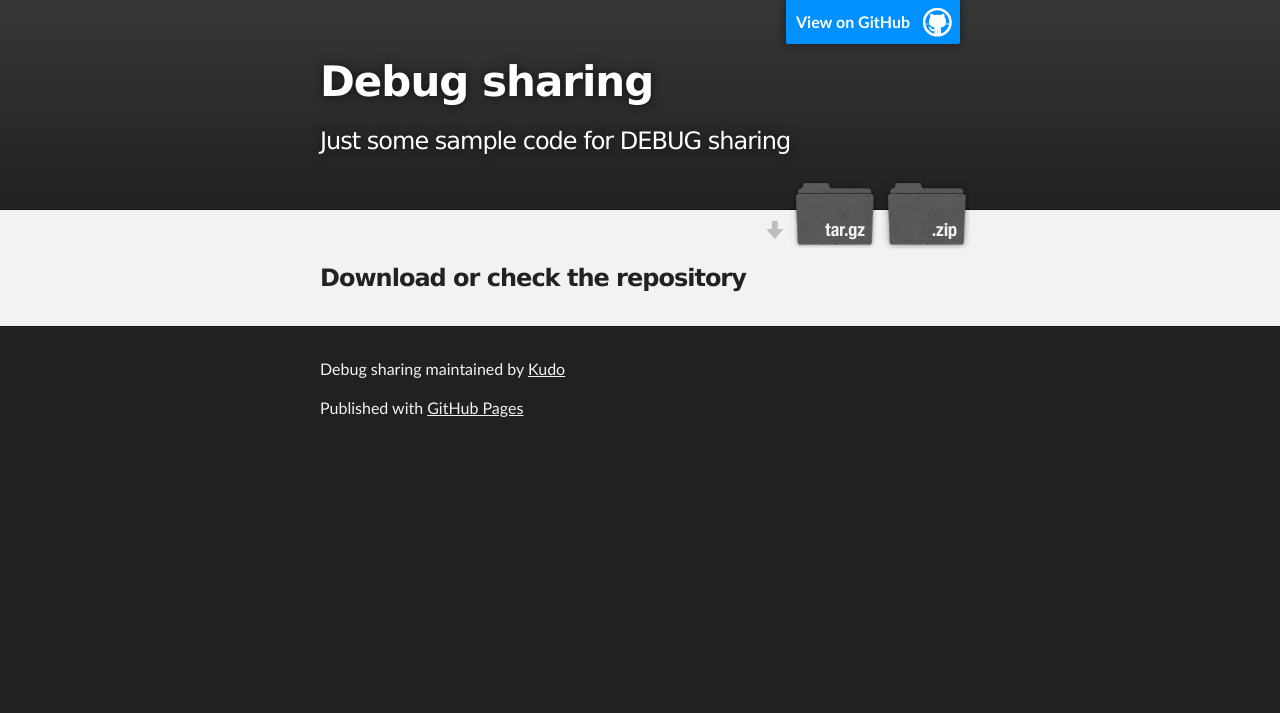
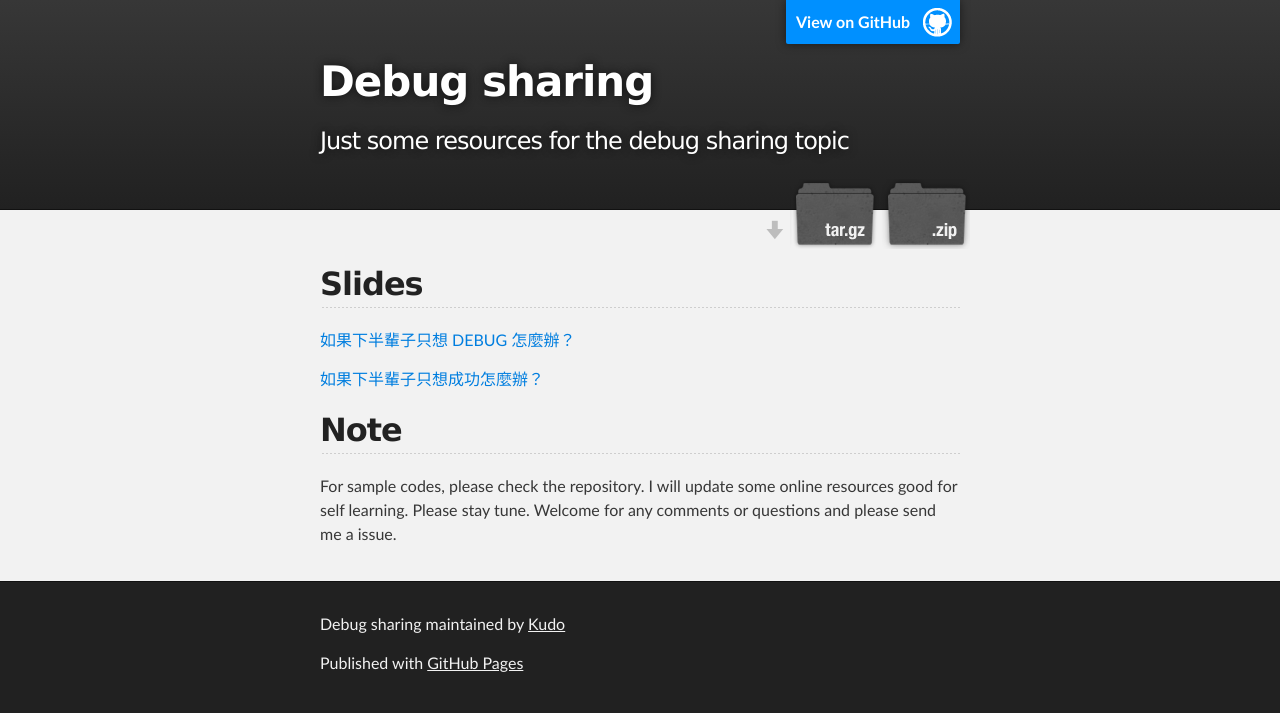
Before and after one commit to Kudo/DEBUG_sharing, a plain HTML site: page index.html in a window 1280 px wide. Drawn offline with Linux system fonts and the light colour scheme.

Commit message:
Create gh-pages branch via GitHub

```diff
--- a/index.html
+++ b/index.html
@@ -4,7 +4,7 @@
   <head>
     <meta charset='utf-8'>
     <meta http-equiv="X-UA-Compatible" content="chrome=1">
-    <meta name="description" content="Debug sharing : Just some sample code for DEBUG sharing">
+    <meta name="description" content="Debug sharing : Just some resources for the debug sharing topic">
 
     <link rel="stylesheet" type="text/css" media="screen" href="stylesheets/stylesheet.css">
 
@@ -19,7 +19,7 @@
           <a id="forkme_banner" href="https://github.com/Kudo/DEBUG_sharing">View on GitHub</a>
 
           <h1 id="project_title">Debug sharing</h1>
-          <h2 id="project_tagline">Just some sample code for DEBUG sharing</h2>
+          <h2 id="project_tagline">Just some resources for the debug sharing topic</h2>
 
             <section id="downloads">
               <a class="zip_download_link" href="https://github.com/Kudo/DEBUG_sharing/zipball/master">Download this project as a .zip file</a>
@@ -31,8 +31,20 @@
     <!-- MAIN CONTENT -->
     <div id="main_content_wrap" class="outer">
       <section id="main_content" class="inner">
-        <h3>
-<a id="download-or-check-the-repository" class="anchor" href="#download-or-check-the-repository" aria-hidden="true"><span class="octicon octicon-link"></span></a>Download or check the repository</h3>
+        <h2>
+<a id="slides" class="anchor" href="#slides" aria-hidden="true"><span class="octicon octicon-link"></span></a>Slides</h2>
+
+<p><a href="https://speakerdeck.com/kudochien/ru-guo-xia-ban-bei-zi-zhi-xiang-debug-zen-mo-ban">如果下半輩子只想 DEBUG 怎麼辦？</a></p>
+
+<p><a href="https://speakerdeck.com/kudochien/ru-guo-xia-ban-bei-zi-zhi-xiang-cheng-gong-zen-mo-ban">如果下半輩子只想成功怎麼辦？</a></p>
+
+<h2>
+<a id="note" class="anchor" href="#note" aria-hidden="true"><span class="octicon octicon-link"></span></a>Note</h2>
+
+<p>For sample codes, please check the repository.
+I will update some online resources good for self learning.
+Please stay tune.
+Welcome for any comments or questions and please send me a issue. </p>
       </section>
     </div>
 
--- a/params.json
+++ b/params.json
@@ -1 +1 @@
-{"name":"Debug sharing","tagline":"Just some sample code for DEBUG sharing","body":"### Download or check the repository","google":"","note":"Don't delete this file! It's used internally to help with page regeneration."}
+{"name":"Debug sharing","tagline":"Just some resources for the debug sharing topic","body":"## Slides\r\n[如果下半輩子只想 DEBUG 怎麼辦？](https://speakerdeck.com/kudochien/ru-guo-xia-ban-bei-zi-zhi-xiang-debug-zen-mo-ban)\r\n\r\n[如果下半輩子只想成功怎麼辦？](https://speakerdeck.com/kudochien/ru-guo-xia-ban-bei-zi-zhi-xiang-cheng-gong-zen-mo-ban)\r\n\r\n## Note\r\nFor sample codes, please check the repository.\r\nI will update some online resources good for self learning.\r\nPlease stay tune.\r\nWelcome for any comments or questions and please send me a issue. \r\n","google":"","note":"Don't delete this file! It's used internally to help with page regeneration."}
```
